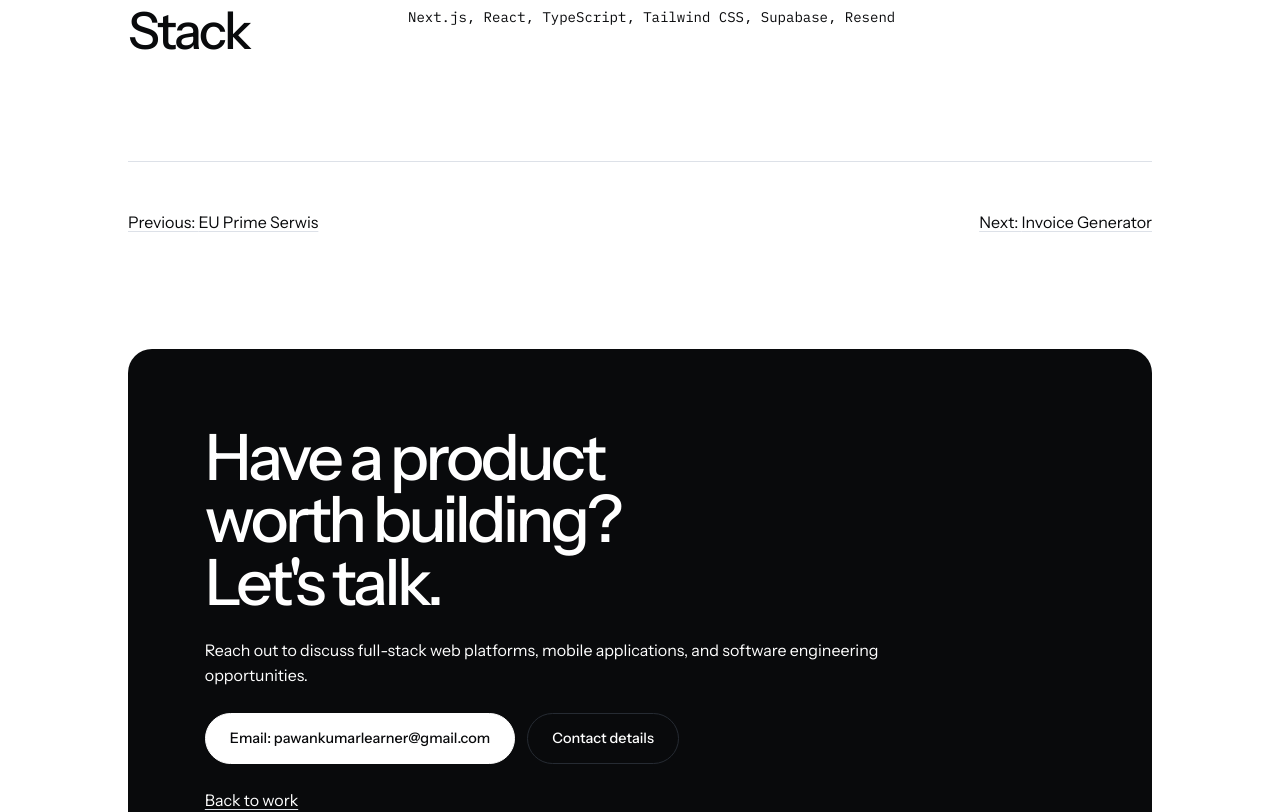
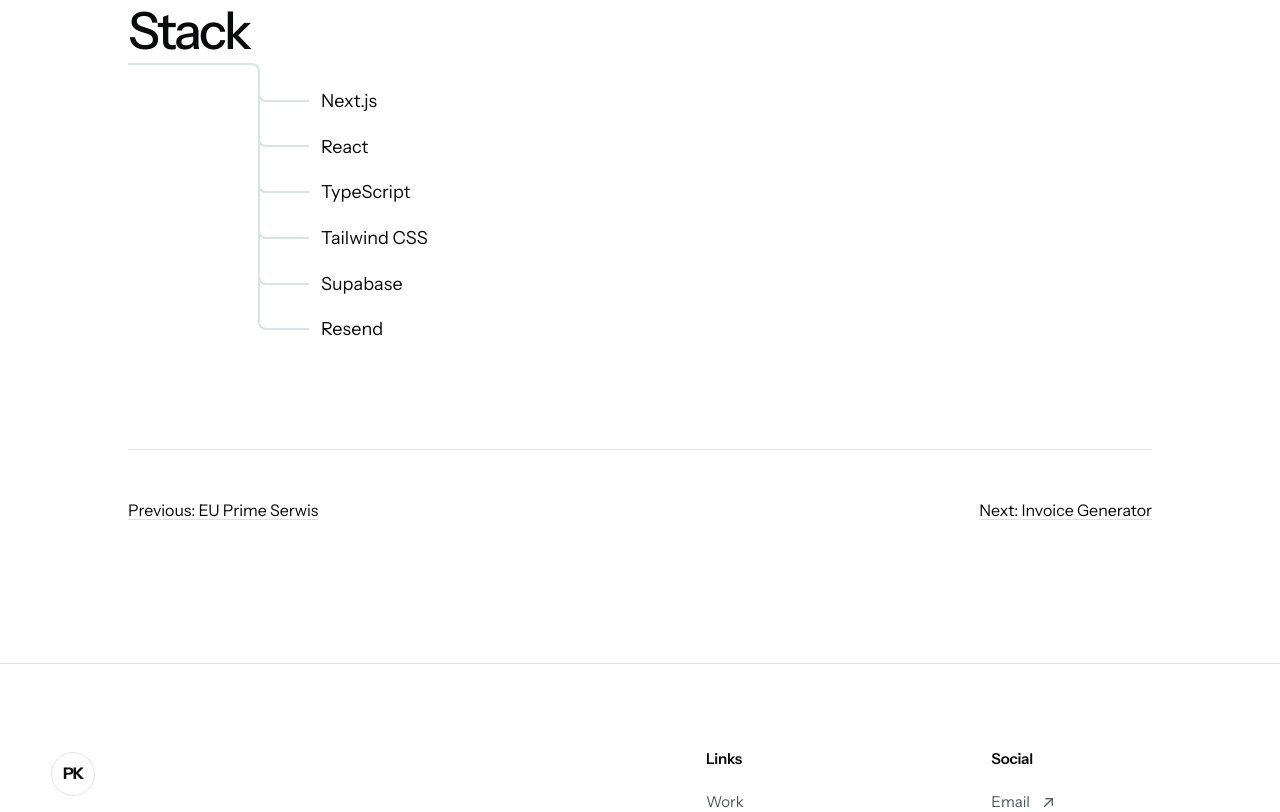
Before and after one commit to pksingh1508/myportfolio, a Next.js app: page /work/crm-lead-management in a window 1280 px wide. Shown: the part 2220-3032 px from the top of the page. Built offline with nearby package versions, Linux system fonts and the light colour scheme.

Commit message:
update the outcome and Stack UI

```diff
--- a/src/app/globals.css
+++ b/src/app/globals.css
@@ -1275,28 +1275,9 @@
   justify-content: space-between;
 }
 
-.project-contact {
-  margin-block-start: clamp(3rem, 7vw, 6rem);
-  padding: clamp(2rem, 6vw, 5rem);
-  border-radius: var(--radius-frame-lg);
-  background: var(--color-ink);
-  color: var(--color-white);
-}
 
-.project-contact h2 {
-  max-width: 13ch;
-}
 
-.project-contact .btn-primary {
-  border-color: var(--color-white);
-  background: var(--color-white);
-  color: var(--color-ink);
-}
 
-.project-contact .btn-secondary {
-  border-color: var(--color-night-line);
-  color: var(--color-white);
-}
 
 .not-found-page {
   display: grid;
@@ -1398,9 +1379,6 @@
     gap: 1rem;
   }
 
-  .project-contact {
-    margin-inline: -0.25rem;
-  }
 }
 
 @media (forced-colors: active) {
--- a/src/app/refinements.css
+++ b/src/app/refinements.css
@@ -248,8 +248,8 @@
 .finale .link-row { gap: 1.5rem; }
 .project-page { background: var(--color-paper); }
 .project-hero h1 { font-weight: 450; }
-/* A continuous heading underline branches into each contribution. */
-.contribution-tree {
+/* Shared case-study tree: a continuous heading underline branches into each item. */
+.project-detail-tree {
   --branch-length: clamp(1.5rem, 4vw, 3.5rem);
   --tree-line: var(--color-line);
   --tree-radius: 8px;
@@ -257,7 +257,7 @@
   grid-template-columns: max-content minmax(0, 1fr);
   gap: 0;
 }
-.contribution-tree h2 {
+.project-detail-tree h2 {
   grid-column: 1;
   margin: 0;
   padding-block-end: .4rem;
@@ -265,14 +265,14 @@
 
   position: relative;
 }
-.contribution-list {
+.project-detail-list {
   grid-column: 2;
   grid-row: 2;
   margin: 0;
   padding: 1.5rem 0 0;
   list-style: none;
 }
-.contribution-list li {
+.project-detail-list li {
   position: relative;
   padding-inline-start: calc(var(--branch-length) + .65rem);
   padding-block-end: 1rem;
@@ -280,7 +280,7 @@
   line-height: 1.65;
   overflow-wrap: anywhere;
 }
-.contribution-list li::before {
+.project-detail-list li::before {
   content: "";
   position: absolute;
   inset-inline-start: calc(-1 * var(--tree-stroke));
@@ -288,10 +288,10 @@
   bottom: 0;
   border-inline-start: var(--tree-stroke) solid var(--tree-line);
 }
-.contribution-list li:first-child::before { top: calc(-1.5rem + var(--tree-radius)); }
-.contribution-list li:last-child::before { bottom: calc(100% - .825em + var(--tree-radius)); }
-.contribution-list li:last-child { padding-block-end: 0; }
-.contribution-arrow {
+.project-detail-list li:first-child::before { top: calc(-1.5rem + var(--tree-radius)); }
+.project-detail-list li:last-child::before { bottom: calc(100% - .825em + var(--tree-radius)); }
+.project-detail-list li:last-child { padding-block-end: 0; }
+.project-detail-branch {
   content: "";
   position: absolute;
   inset-inline-start: calc(-1 * var(--tree-stroke));
@@ -304,7 +304,7 @@
   transform-origin: left;
 }
 
-.contribution-tree h2::after {
+.project-detail-tree h2::after {
   content: "";
   position: absolute;
   /* Extend beyond the curve tangent so it overlaps the stem cleanly. */
@@ -316,12 +316,12 @@
   border-start-end-radius: var(--tree-radius);
   transform-origin: left;
 }
-.contribution-copy { display: block; }
-.contribution-list li::before { transform-origin: top; }
+.project-detail-copy { display: block; }
+.project-detail-list li::before { transform-origin: top; }
 @media (max-width: 767px) {
-  .contribution-tree { grid-template-columns: 1rem minmax(0, 1fr); }
-  .contribution-tree h2 { grid-column: 1 / -1; }
-  .contribution-tree h2::after {
+  .project-detail-tree { grid-template-columns: 1rem minmax(0, 1fr); }
+  .project-detail-tree h2 { grid-column: 1 / -1; }
+  .project-detail-tree h2::after {
     inset-inline-start: calc(1rem - var(--tree-stroke));
     border-inline-end: 0;
     border-inline-start: var(--tree-stroke) solid var(--tree-line);
@@ -330,25 +330,25 @@
   }
 }
 @media (prefers-reduced-motion: no-preference) {
-  .contribution-tree[data-revealing] h2::after {
-    animation: contribution-horizontal 350ms ease-out both;
+  .project-detail-tree[data-revealing] h2::after {
+    animation: project-detail-horizontal 350ms ease-out both;
   }
-  .contribution-tree[data-revealing] li::before {
-    animation: contribution-vertical 350ms ease-out both;
-    animation-delay: calc(250ms + var(--contribution-index, 0) * 220ms);
+  .project-detail-tree[data-revealing] li::before {
+    animation: project-detail-vertical 350ms ease-out both;
+    animation-delay: calc(250ms + var(--project-detail-index, 0) * 220ms);
   }
-  .contribution-tree[data-revealing] .contribution-arrow {
-    animation: contribution-horizontal 300ms ease-out both;
-    animation-delay: calc(450ms + var(--contribution-index, 0) * 220ms);
+  .project-detail-tree[data-revealing] .project-detail-branch {
+    animation: project-detail-horizontal 300ms ease-out both;
+    animation-delay: calc(450ms + var(--project-detail-index, 0) * 220ms);
   }
-  .contribution-tree[data-revealing] .contribution-copy {
-    animation: contribution-text 550ms cubic-bezier(.22, 1, .36, 1) both;
-    animation-delay: calc(550ms + var(--contribution-index, 0) * 220ms);
+  .project-detail-tree[data-revealing] .project-detail-copy {
+    animation: project-detail-text 550ms cubic-bezier(.22, 1, .36, 1) both;
+    animation-delay: calc(550ms + var(--project-detail-index, 0) * 220ms);
   }
 }
-@keyframes contribution-horizontal { from { transform: scaleX(0); } to { transform: scaleX(1); } }
-@keyframes contribution-vertical { from { transform: scaleY(0); } to { transform: scaleY(1); } }
-@keyframes contribution-text { from { opacity: 0; transform: translateY(8px); } to { opacity: 1; transform: translateY(0); } }
+@keyframes project-detail-horizontal { from { transform: scaleX(0); } to { transform: scaleX(1); } }
+@keyframes project-detail-vertical { from { transform: scaleY(0); } to { transform: scaleY(1); } }
+@keyframes project-detail-text { from { opacity: 0; transform: translateY(8px); } to { opacity: 1; transform: translateY(0); } }
 
 .project-shell > .project-art { aspect-ratio: 1.65; }
 .project-shell > .project-art .art-object { inset: 0 15%; }
--- a/src/app/work/[slug]/page.tsx
+++ b/src/app/work/[slug]/page.tsx
@@ -1,8 +1,8 @@
-import ContributionReveal from "../../../components/motion/ContributionReveal";
+import ProjectSectionReveal from "../../../components/motion/ProjectSectionReveal";
 import type { Metadata } from "next";
 import Link from "next/link";
 import { notFound } from "next/navigation";
-import { contact, profile, projects, site } from "../../../constant/data";
+import { profile, projects, site } from "../../../constant/data";
 import type { Project } from "../../../types/portfolio";
 import Container from "../../../components/layout/Container";
 import Divider from "../../../components/ui/Divider";
@@ -131,33 +131,42 @@
           </section>
         ) : null}
 
-        <ContributionReveal>
+        <ProjectSectionReveal labelledBy="contribution-heading">
           <h2 id="contribution-heading">Contribution</h2>
-          <ul className="contribution-list" role="list">
+          <ul className="project-detail-list" role="list">
             {project.highlights.map((highlight) => (
-              <li key={highlight}><span className="contribution-arrow" aria-hidden="true" /><span className="contribution-copy">{highlight}</span></li>
+              <li key={highlight}><span className="project-detail-branch" aria-hidden="true" /><span className="project-detail-copy">{highlight}</span></li>
             ))}
           </ul>
-        </ContributionReveal>
+        </ProjectSectionReveal>
 
         {project.metrics.length > 0 ? (
-          <section aria-labelledby="outcome-heading" className="project-section">
+          <ProjectSectionReveal labelledBy="outcome-heading">
             <h2 id="outcome-heading">Outcome</h2>
-            <ul className="metrics-grid">
+            <ul className="project-detail-list" role="list">
               {project.metrics.map((metric) => (
                 <li key={`${metric.value}-${metric.label}`}>
-                  <span className="metric-value">{metric.value}</span>
-                  <span className="metric-label">{metric.label}</span>
+                  <span className="project-detail-branch" aria-hidden="true" />
+                  <span className="project-detail-copy">
+                    <strong>{metric.value}</strong>{" "}{metric.label}
+                  </span>
                 </li>
               ))}
             </ul>
-          </section>
+          </ProjectSectionReveal>
         ) : null}
 
-        <section aria-labelledby="stack-heading" className="project-section">
+        <ProjectSectionReveal labelledBy="stack-heading">
           <h2 id="stack-heading">Stack</h2>
-          <p className="mono stack">{project.techStack.join(", ")}</p>
-        </section>
+          <ul className="project-detail-list" role="list">
+            {project.techStack.map((technology) => (
+              <li key={technology}>
+                <span className="project-detail-branch" aria-hidden="true" />
+                <span className="project-detail-copy">{technology}</span>
+              </li>
+            ))}
+          </ul>
+        </ProjectSectionReveal>
 
         <Divider />
 
@@ -178,25 +187,6 @@
           </ul>
         </nav>
 
-        <section aria-labelledby="project-contact-heading" className="flow project-contact">
-          <h2 id="project-contact-heading">{contact.heading}</h2>
-          <p>{contact.body}</p>
-          <p className="btn-row">
-            <SmartLink
-              href={contact.primaryAction.href}
-              external={contact.primaryAction.external}
-              className="btn btn-primary"
-            >
-              {contact.primaryAction.label}: {profile.email}
-            </SmartLink>
-            <Link href="/#contact" className="btn btn-secondary">
-              Contact details
-            </Link>
-          </p>
-          <p>
-            <Link href="/#work">Back to work</Link>
-          </p>
-        </section>
       </Container>
     </main>
   );
--- a/src/components/motion/ContributionReveal.tsx
+++ b/src/components/motion/ProjectSectionReveal.tsx
@@ -4,7 +4,7 @@
 import { useReducedMotionPreference } from "../../lib/use-reduced-motion";
 
 /** Content remains visible in HTML; the entrance only starts on intersection. */
-export default function ContributionReveal({ children }: { readonly children: ReactNode }) {
+export default function ProjectSectionReveal({ children, labelledBy }: { readonly children: ReactNode; readonly labelledBy: string }) {
   const ref = useRef<HTMLElement>(null);
   const played = useRef(false);
   const reducedMotion = useReducedMotionPreference();
@@ -13,7 +13,7 @@
     const element = ref.current;
     if (!element || reducedMotion || played.current || typeof IntersectionObserver === "undefined") return;
     element.querySelectorAll("li").forEach((item, index) => {
-      (item as HTMLElement).style.setProperty("--contribution-index", String(index));
+      (item as HTMLElement).style.setProperty("--project-detail-index", String(index));
     });
     const observer = new IntersectionObserver((entries) => {
       if (!entries.some((entry) => entry.isIntersecting)) return;
@@ -28,5 +28,5 @@
     };
   }, [reducedMotion]);
 
-  return <section ref={ref} aria-labelledby="contribution-heading" className="project-section contribution-tree">{children}</section>;
+  return <section ref={ref} aria-labelledby={labelledBy} className="project-section project-detail-tree">{children}</section>;
 }
```
